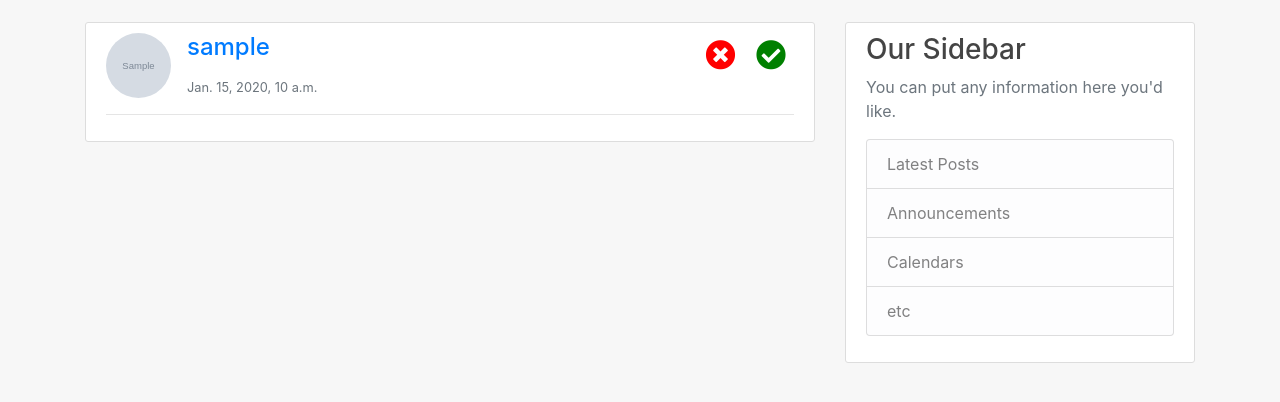
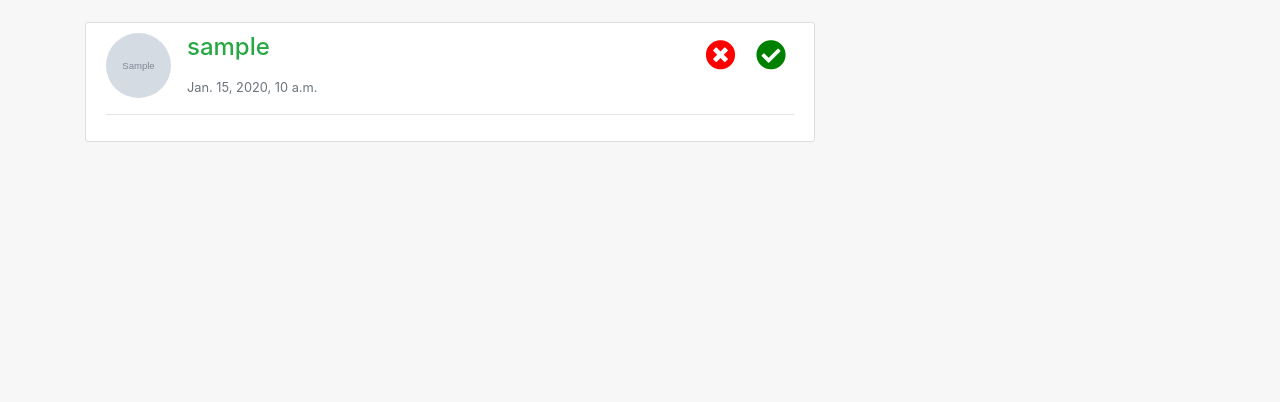
Before and after one commit to SocialMediaLexicon/Main, a Django app: template friend/templates/friend/friend_requests.html in a window 1280 px wide. Shown: the part 58-460 px from the top of the page. Run offline with Django 3.2, Linux system fonts and the light colour scheme; the template is opened without the code that fills it: most values are stand-ins (such as "Sample title", 1, 10 or a date in 2020); grey boxes marked "Sample" are stand-in pictures; some libraries are stand-ins or nearby versions.

Commit message:
color links

```diff
--- a/friend/templates/friend/friend_requests.html
+++ b/friend/templates/friend/friend_requests.html
@@ -51,7 +51,7 @@
 				<div class="media-body">
 					<div class="inline float-left">
 						<p>
-							<a class="mr-2 h4" href="{% url 'users:profile-detail-view' pk=request.sender.id %}">{{request.sender.username}}</a>
+							<a class="mr-2 h4 text-success" href="{% url 'users:profile-detail-view' pk=request.sender.id %}">{{request.sender.username}}</a>
 						</p>
 						<small class="text-muted">{{request.timestamp}}</small>
 					</div>
@@ -71,21 +71,6 @@
 
 </div>
 
-</div>
-
-<!-- SIDEBAR -->
-<div class="col-md-4">
-    <div class="content-section">
-        <h3>Our Sidebar</h3>
-        <p class="text-muted">You can put any information here you'd like.
-            <ul class="list-group">
-                <li class="list-group-item list-group-item-light">Latest Posts</li>
-                <li class="list-group-item list-group-item-light">Announcements</li>
-                <li class="list-group-item list-group-item-light">Calendars</li>
-                <li class="list-group-item list-group-item-light">etc</li>
-            </ul>
-        </p>
-    </div>
 </div>
 
 {% endblock %}
--- a/users/templates/users/all_profiles.html
+++ b/users/templates/users/all_profiles.html
@@ -19,7 +19,7 @@
         <hr tyle="height:3px;border-width:0;color:gray;background-color:gray">
         <div class="card-body">
 
-            <h4 class="card-title text-center"><a href="{% url 'users:login' %}" >{{user.first_name}} {{user.last_name}} [{{user.username}}] </a></h4>
+            <h4 class="card-title text-center "><a class="text-success" href="{% url 'users:login' %}" >{{user.first_name}} {{user.last_name}} [{{user.username}}] </a></h4>
 
             <hr tyle="height:3px;border-width:0;color:gray;background-color:gray">
 
@@ -27,7 +27,7 @@
                 <div class="row">
                     <div class="col">
                         <span class="h6">Posts</span>
-                        <p><a class="mr-2" href=""> {{user.profile.profile_posts.count}}</a></p>
+                        <p><a class="mr-2 text-success" href=""> {{user.profile.profile_posts.count}}</a></p>
                     </div>
 
                     <div class="col">
@@ -56,7 +56,7 @@
 
                 <img src="{{profile.profile_pic.url}}"  class="card-img-top rounded-circle account-img mx-auto d-block" alt="..." height="150px" width="150px">
 
-                <small class="card-title text-center"><a href="{% url 'users:profile-detail-view' profile.pk %}" >{{profile.user.first_name}} {{profile.user.last_name}} [{{profile.user.username}}] </a></small>
+                <small class="card-title text-center"><a class="text-success" href="{% url 'users:profile-detail-view' profile.pk %}" >{{profile.user.first_name}} {{profile.user.last_name}} [{{profile.user.username}}] </a></small>
 
                 <hr style="height:3px;border-width:0;color:gray;background-color:gray">
 
```
Also changed, not shown: db.sqlite3.
